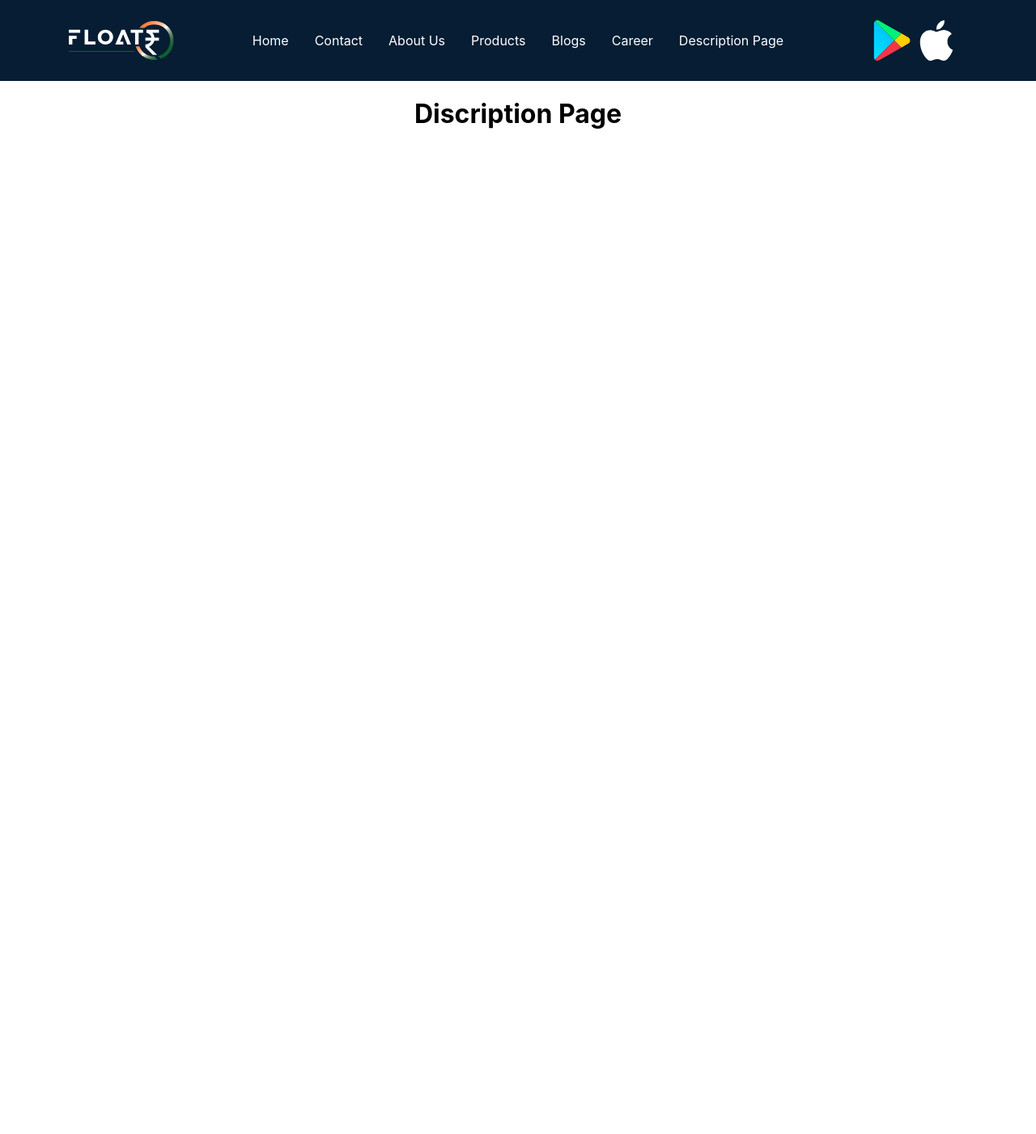
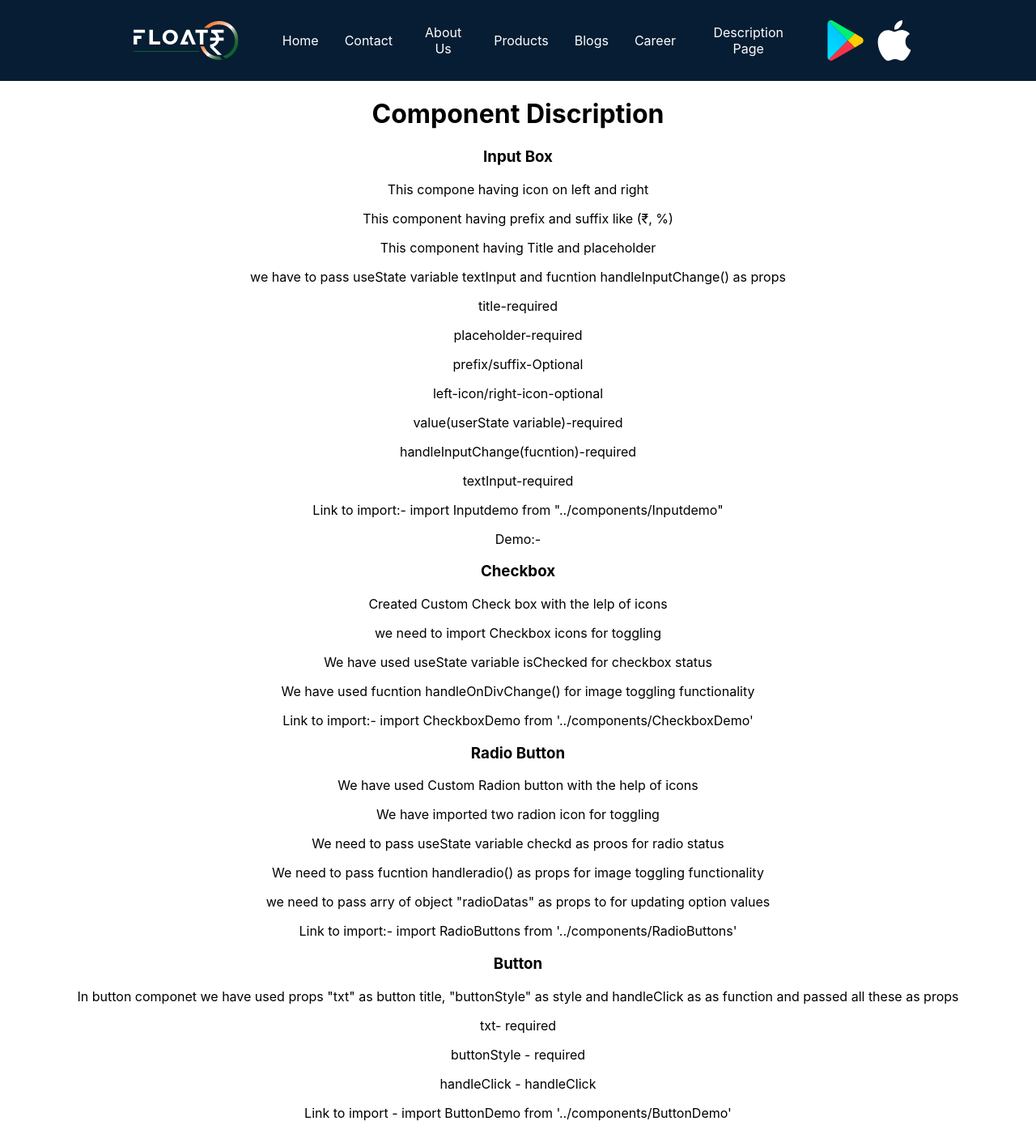
Before and after one commit to Sumit2406/floatrweb, a React (Create React App) app: page /description in a window 1280 px wide. Shown: the whole page at 81% size. Before the commit the page ends 800 px from the top, so only its background shows below. Built offline with nearby package versions, Linux system fonts and the light colour scheme.

Commit message:
Desription added for Inputbox, checkbox, submitbutton and Radion Button

```diff
--- a/src/screens/App.js
+++ b/src/screens/App.js
@@ -12,5 +12,4 @@ function App() {
     </div>
   );
 }
-
 export default App;
--- a/src/screens/Description.js
+++ b/src/screens/Description.js
@@ -3,7 +3,52 @@ import React from 'react'
 export default function Description() {
   return (
     <div>
-      <h1> Discription Page </h1>
+      <h1> Component Discription </h1>
+      <div>
+      <h3>Input Box</h3>
+      <p>This compone having icon on left and right</p>
+      <p>This component having prefix and suffix like (₹, %)</p>
+      <p>This component having Title and placeholder</p>
+      <p>we have to pass useState variable textInput and fucntion handleInputChange() as props</p>
+      <p>title-required</p>
+      <p>placeholder-required</p>
+      <p>prefix/suffix-Optional</p>
+      <p>left-icon/right-icon-optional</p>
+      <p>value(userState variable)-required</p>
+      <p>handleInputChange(fucntion)-required</p>
+      <p>textInput-required</p>
+     <p>Link to import:- import Inputdemo from "../components/Inputdemo"</p>
+     <p>Demo:-</p>
+
+      </div>
+
+<div>
+  <h3>Checkbox</h3>
+  <p>Created Custom Check box with the lelp of icons</p>
+  <p>we need to import Checkbox icons for toggling</p>
+  <p>We have used useState variable isChecked for checkbox status</p>
+  <p>We have used fucntion handleOnDivChange() for image toggling functionality</p>
+  <p>Link to import:- import CheckboxDemo from '../components/CheckboxDemo' </p>
+</div>
+
+<div>
+<h3>Radio Button</h3>
+  <p>We have used Custom Radion button with the help of icons</p>
+  <p>We have imported two radion icon for toggling</p>
+  <p>We need to pass useState variable checkd as proos for radio status</p>
+  <p>We need to pass fucntion handleradio() as props for image toggling functionality</p>
+  <p>we need to pass arry of object "radioDatas" as props to for updating option values </p>
+  <p>Link to import:- import RadioButtons from '../components/RadioButtons'</p>
+</div>
+<div>
+  <h3>Button</h3>
+  <p> In button componet we have used props "txt" as button title, "buttonStyle" as style and handleClick as as function and passed all these as props </p>
+  <p>txt- required</p>
+  <p>buttonStyle - required</p>
+  <p>handleClick - handleClick</p>
+  <p>Link to import - import ButtonDemo from '../components/ButtonDemo' </p>
+</div>
+
     </div>
   )
 }
--- a/src/scss/App.scss
+++ b/src/scss/App.scss
@@ -90,7 +90,7 @@ header{
 }
 
 #mainwrap{
-  width: 85%;
+  width: 80%;
 	height: 100%;
 	display: flex;
 	align-items: center;
@@ -100,7 +100,7 @@ header{
 
 #logo{
 	height: 100%;
-	width: 10%;
+	width: 20%;
 	align-items: center;
     display: flex;
 	justify-content: center;
@@ -115,7 +115,7 @@ header{
 #navmenu{
 	display: flex;
 	justify-content: center;
-	width: 80%;
+	width: 65%;
 }
 nav ul {
   list-style-type: none;
@@ -145,7 +145,7 @@ nav a {
 
   #brand-icon{
       height: 100%;
-      width: 10%;
+      width: 15%;
       display: flex;
       align-items: center;
       justify-content:center;
```
